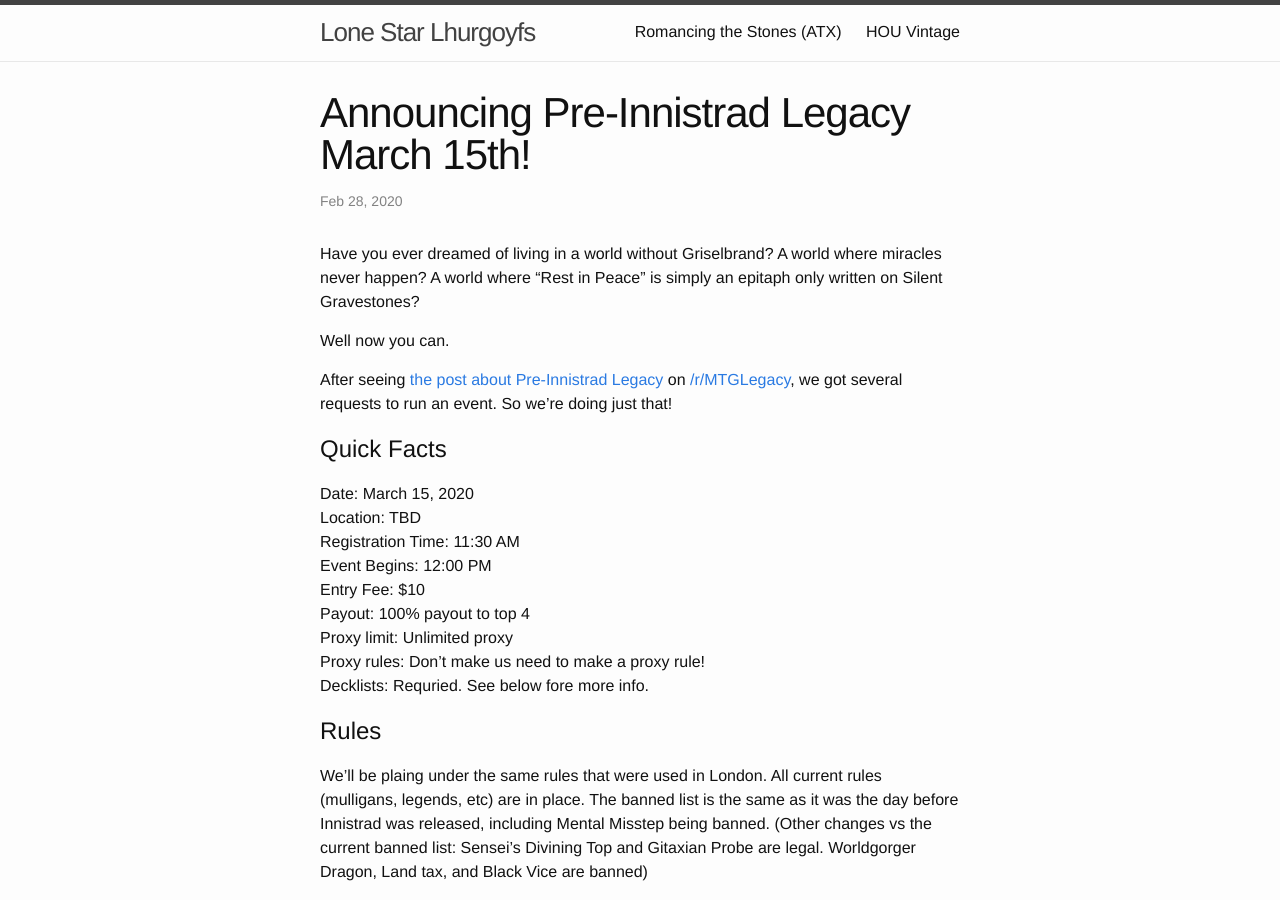
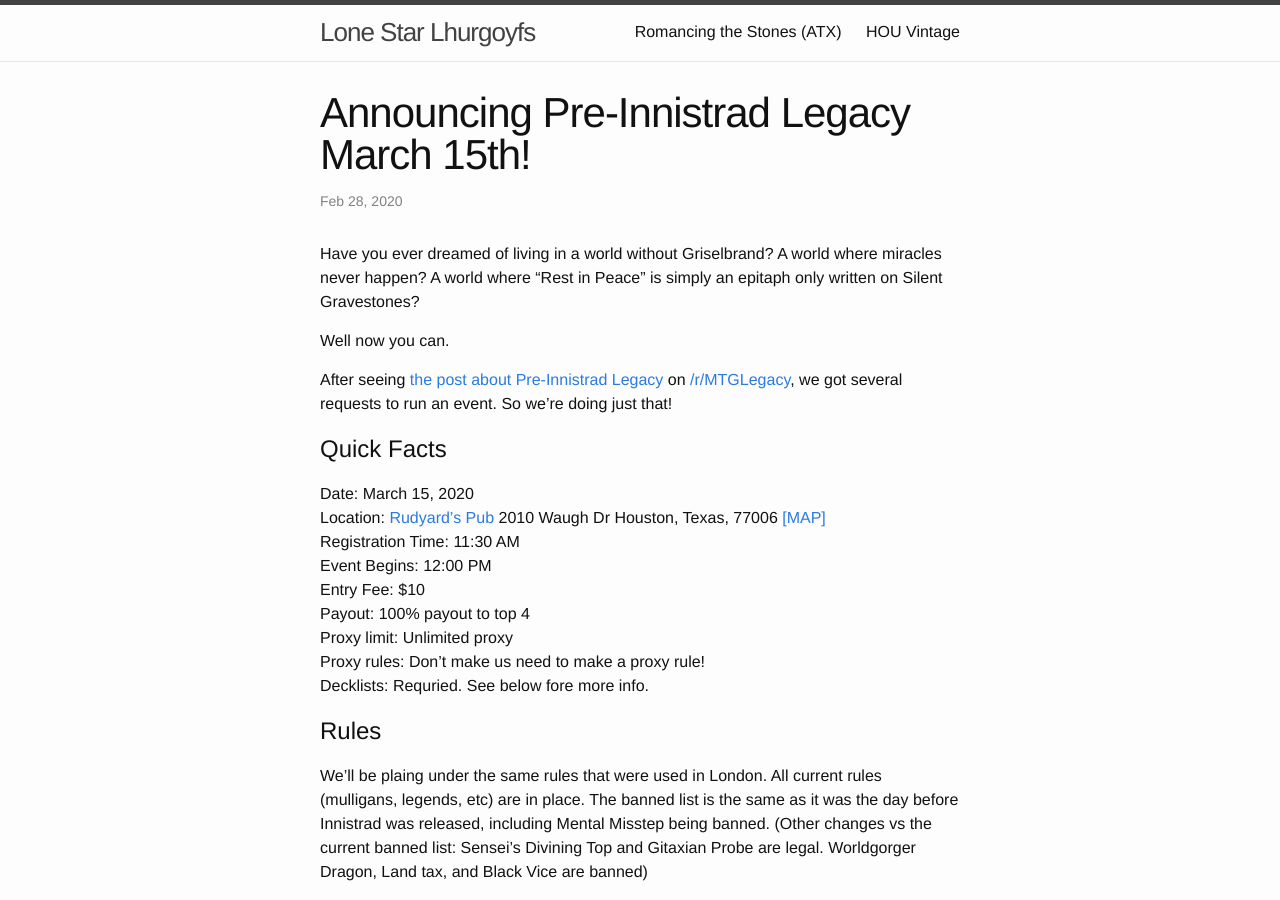
Before and after one commit to LoneStarLhurgoyfs/lonestarlhurgoyfs.github.io, a Jekyll site: the page built from _posts/2020-02-28-Announcing-Pre-Innistrad-Legacy-March-15th.markdown, in a window 1280 px wide and 900 px high. Built offline with Jekyll 4.4.1, drawn with Linux system fonts in a browser that asks for light colours.

Commit message:
Adding pre-INN location

```diff
--- a/_posts/2020-02-28-Announcing-Pre-Innistrad-Legacy-March-15th.markdown
+++ b/_posts/2020-02-28-Announcing-Pre-Innistrad-Legacy-March-15th.markdown
@@ -15,7 +15,8 @@ After seeing [the post about Pre-Innistrad Legacy](https://www.reddit.com/r/MTGL
 # Quick Facts
 
 Date: March 15, 2020
-Location: TBD
+Location: [Rudyard's Pub](http://www.rudyardspub.com/wordpress/)  2010 Waugh Dr
+Houston, Texas, 77006 [[MAP]](https://goo.gl/maps/mBxMSRjrDAU2)
 Registration Time: 11:30 AM
 Event Begins: 12:00 PM
 Entry Fee: $10
```
